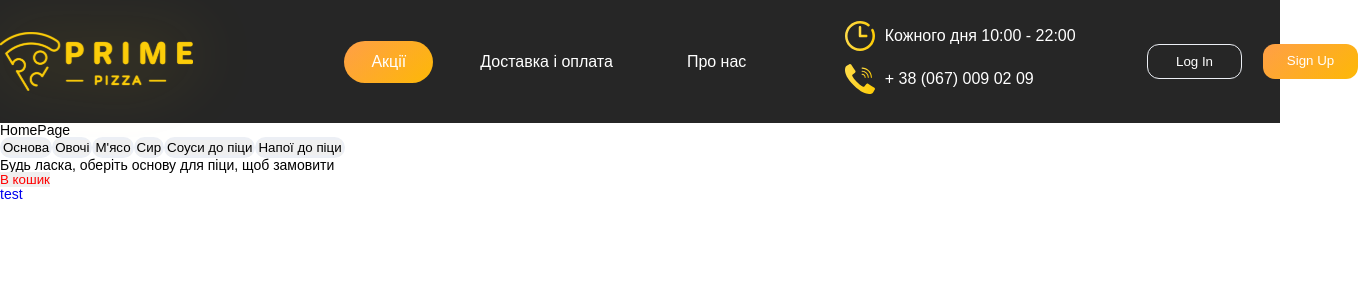
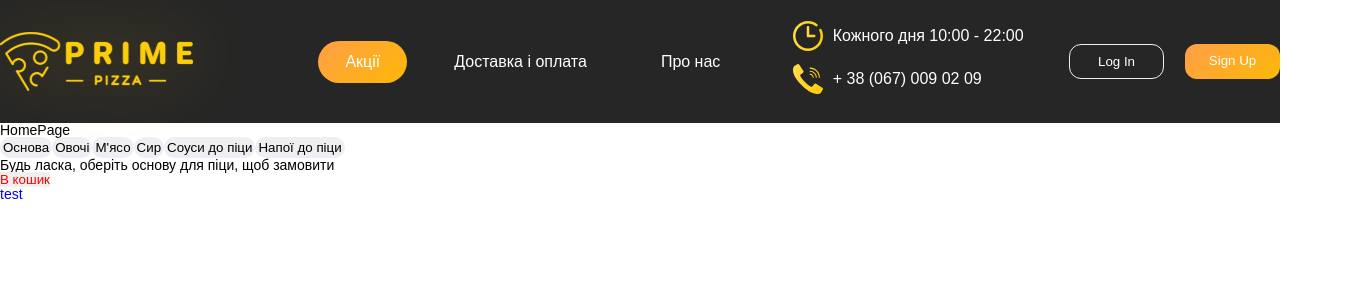
Before and after one commit to olestatchyn/ShopProject, a React (Create React App) app in the folder frontend/: page / in a window 1280 px wide. Shown: the top 300 px of the page, 1358 px wide, since content can reach past the window. Built offline with nearby package versions, Linux system fonts and the light colour scheme.

Commit message:
fix header

```diff
--- a/frontend/src/components/UI/header/Header.module.css
+++ b/frontend/src/components/UI/header/Header.module.css
@@ -21,7 +21,7 @@ h1, h2, h3, h4, h5, h6 {font-size: inherit;font-weight: 400;}
 	width: 100vw;
 }
 .header__container{
-	width: 1358px;
+	max-width: 1358px;
 	margin: 0 auto;
 	height: 100%;
 }
```
